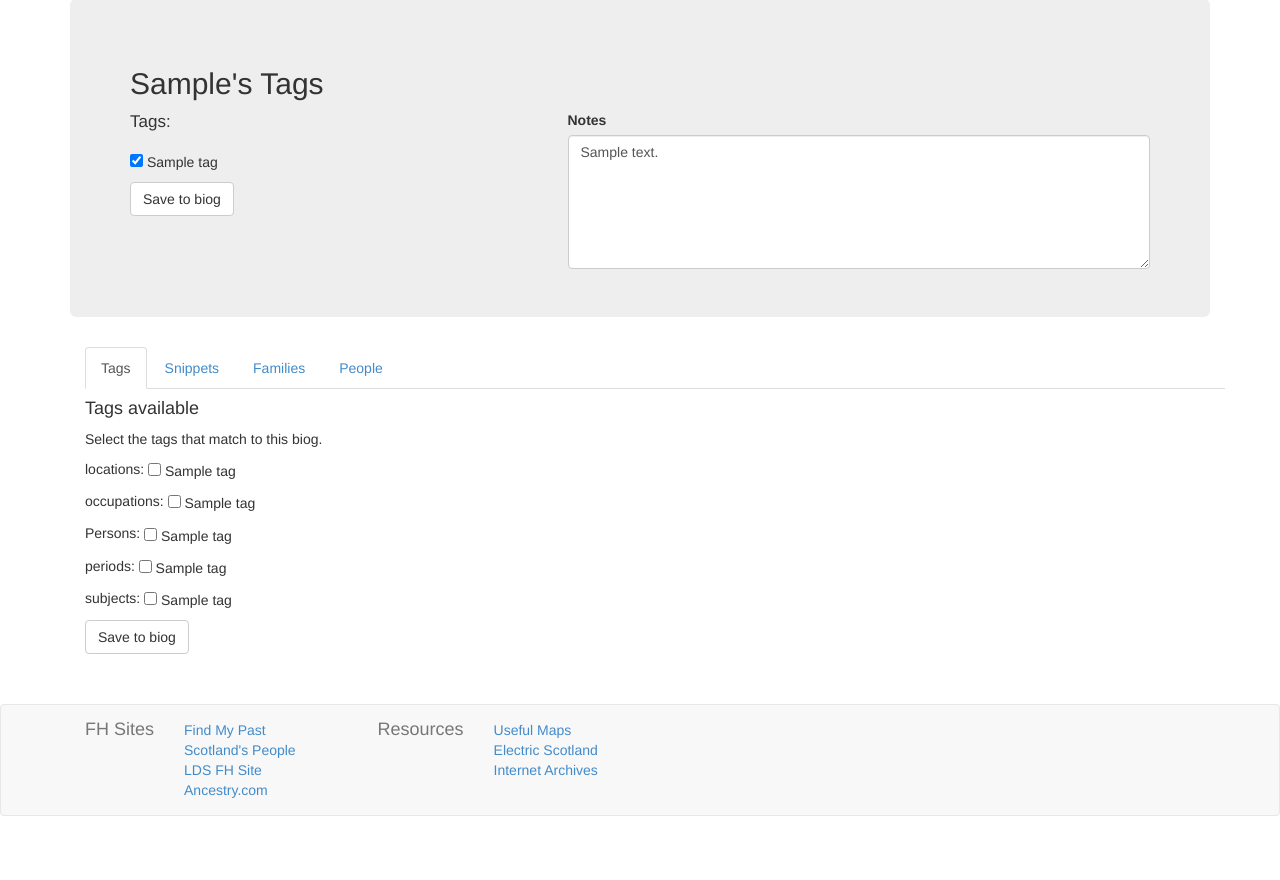
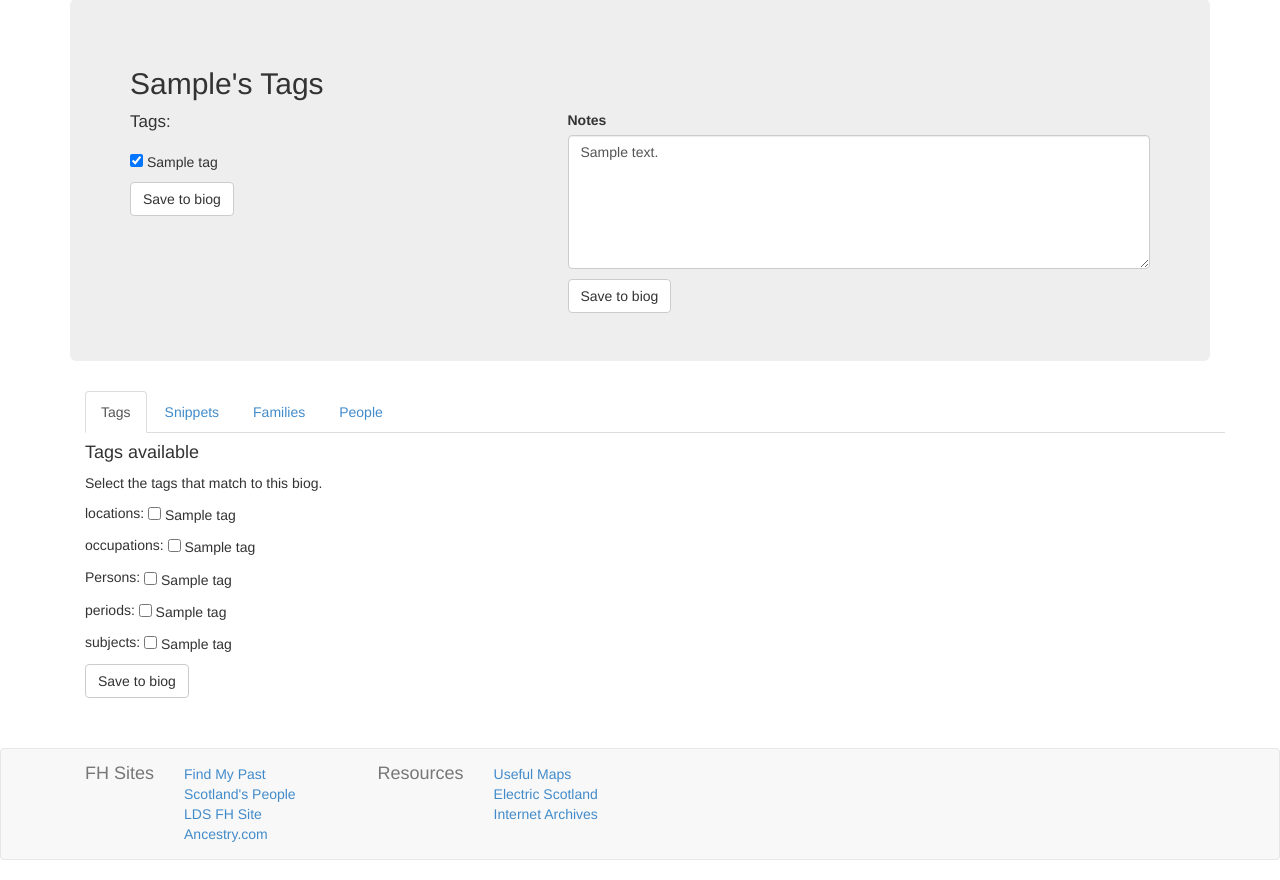
Before and after one commit to davidgillies/fh-snippets, a Django app: template fh_snippets/biogs/templates/biog.html in a window 1280 px wide. Shown: the part 191-1071 px from the top of the page. Before the commit the page ends 1007 px from the top, so only its background shows below. Run offline with Django 3.2, Linux system fonts and the light colour scheme; the template is opened without the code that fills it: most values are stand-ins (such as "Sample title", 1, 10 or a date in 2020); parts of the project's set-up code (start-up, migrations or seed data) failed here and were passed over; some libraries are stand-ins or nearby versions.

Commit message:
added in saving biog notes

```diff
--- a/fh_snippets/biogs/templates/biog.html
+++ b/fh_snippets/biogs/templates/biog.html
@@ -32,8 +32,16 @@
 
 			</div>
 			<div class="col-sm-7">
+<form action="/biogs/{{biog.id}}/save_notes" method="POST" role="form">
 				<label for="biog_notes">Notes</label>
 				<textarea rows="6" class="form-control" name="biog_notes" id="biog_notes">{{biog.notes}}</textarea>
+<div class="tags-section">
+      {% csrf_token %}                                  <button type="submit" class="btn btn-default">
+                                                Save to biog
+                                        </button>
+</div>
+</form>
+
 			</div>
 		</div>
 	</div>
--- a/fh_snippets/fh_snippets/urls.py
+++ b/fh_snippets/fh_snippets/urls.py
@@ -16,6 +16,7 @@ urlpatterns = patterns('',
     url(r'^biogs/$', 'biogs.views.index', name='biogs'),
     #url(r'^biogs/biog_view/$', 'biogs.views.biog', name='biog'),
     url(r'^biogs/new/$', 'biogs.views.new_biog', name='new_biog'),
+    url(r'^biogs/(\d+)/save_notes', 'biogs.views.save_notes', name='save_notes'),
     url(r'^biogs/(\d+)/remove_snippets','biogs.views.remove_snippets', name='remove_snippets'),
     url(r'^biogs/(\d+)/remove_tags', 'biogs.views.remove_tags', name='remove_tags'),
     url(r'^biogs/(\d+)/add_tags','biogs.views.add_tags', name='add_tag'),
```
Also changed, not shown: fh_snippets/biogs/views.py (+8 -0 lines).
